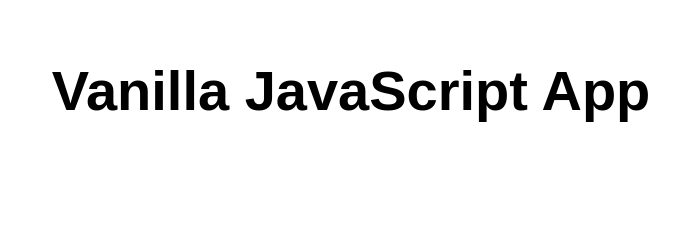
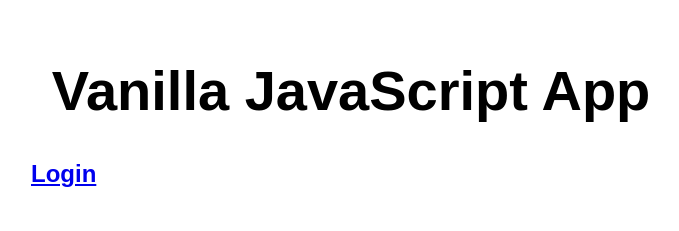
Before and after one commit to aszykm/myStaticSite, a website: page src/index.html in a window 1280 px wide. Shown: the whole page, without its empty margins (289-968 px from the left). Drawn offline with Linux system fonts and the light colour scheme.

Commit message:
Update index.html

```diff
--- a/src/index.html
+++ b/src/index.html
@@ -11,6 +11,7 @@
 <body>
   <main>
     <h1>Vanilla JavaScript App</h1>
+    <h2><a href="/.auth/login/aad">Login</a></h2>
   </main>
 </body>
 
```
